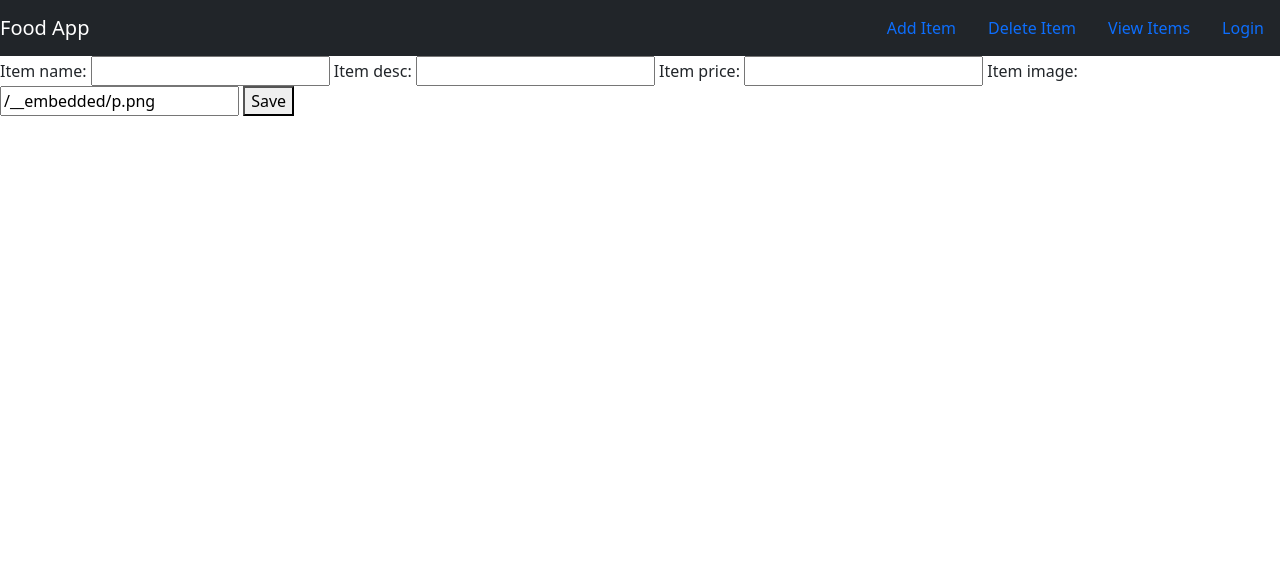
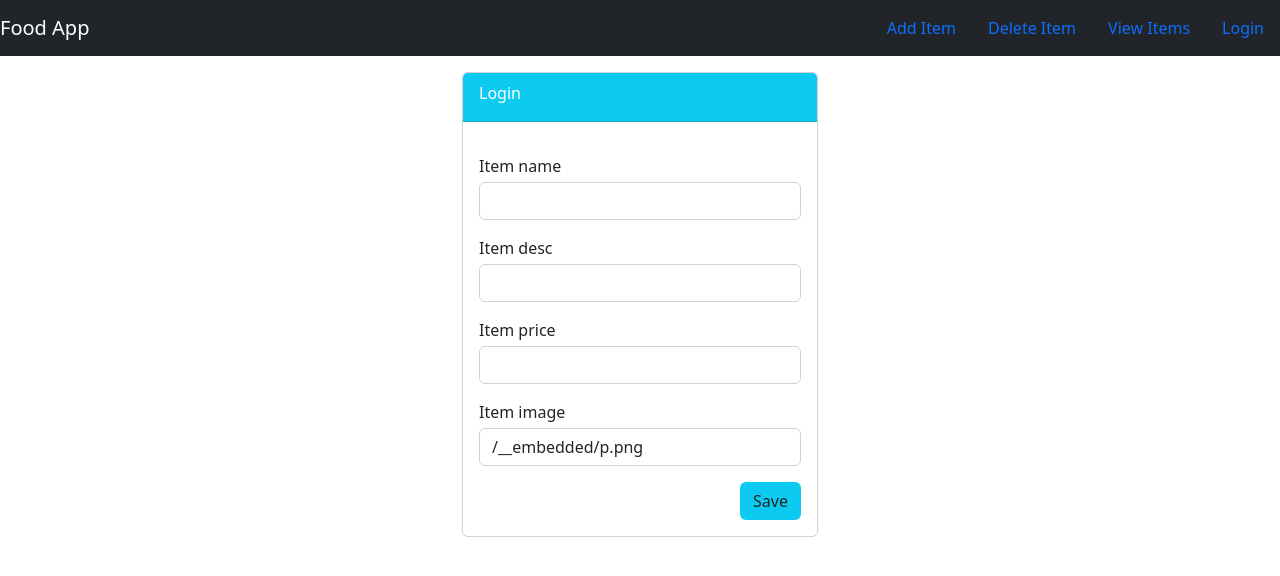
Before and after one commit to VikMaamaa/Django-FoodApp, a Django app: page /food/add in a window 1280 px wide. Shown: the top 576 px of the page. Run offline with Django 4.2, Linux system fonts and the light colour scheme; some libraries are stand-ins or nearby versions.

Commit message:
feat: add item-page design

```diff
--- a/food/templates/food/item-form.html
+++ b/food/templates/food/item-form.html
@@ -1,8 +1,36 @@
 {% extends 'food/base.html' %}
+{% load widget_tweaks %}
 {% block body %}
-<form method="POST">
+<div class='container'>
+    <div class='row'>
+        <div class='col-md-4 offset-md-4 mt-3'>
+            <div class='card'>
+                <div class='card-header text-white bg-info'>
+                    <div class='card-title'>
+                        Login
+                    </div>
+                </div>
+                    <div class='card-body'>
+                        <form method="POST">
+                            {% csrf_token %}
+                            {% comment %} {{ form }} {% endcomment %}
+                            {% for field in form %}
+                                <div class='form-group mt-3'>
+                                    {{field.label}}
+                                    {{field|add_class:"form-control mt-1" }}
+                                </div>
+                            {% endfor %}
+                            <button class='btn bg-info mt-3 float-end' type="submit">Save</button>
+                        </form>
+                    </div>
+                </div>
+            </div>
+        </div>
+    </div>
+</div>
+{% comment %} <form method="POST">
     {% csrf_token %}
     {{form}}
     <button type="submit">Save</button>
-</form>
+</form> {% endcomment %}
 {% endblock body %}
```
